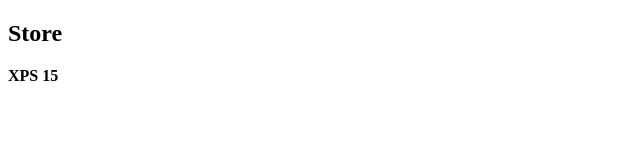
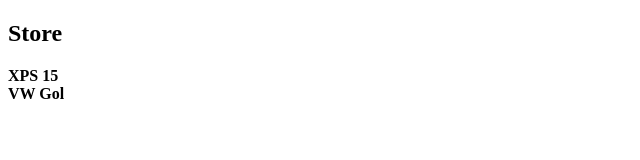
Before and after one commit to franzeulatenextroll/franzeulatenextroll.github.io, a plain HTML site: page index.html in a window 1280 px wide. Shown: the full height of the page, 0-640 px from the left. Drawn offline with Linux system fonts and the light colour scheme.

Commit message:
Add a car

```diff
--- a/index.html
+++ b/index.html
@@ -13,6 +13,9 @@
         <article>
             <strong>XPS 15</strong>
         </article>
+        <article>
+            <strong>VW Gol</strong>
+        </article>
     </aside>
 </body>
 </html>
```
